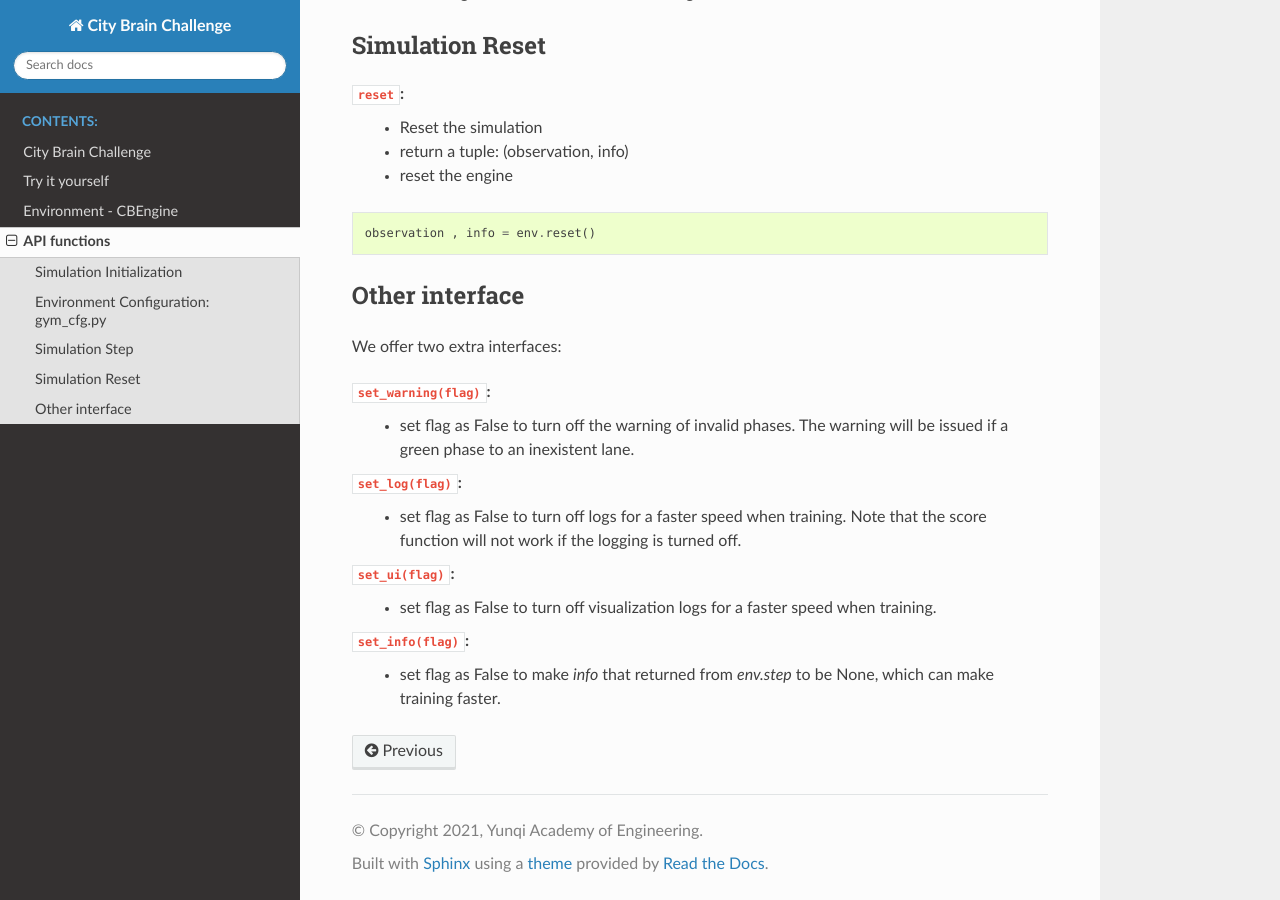
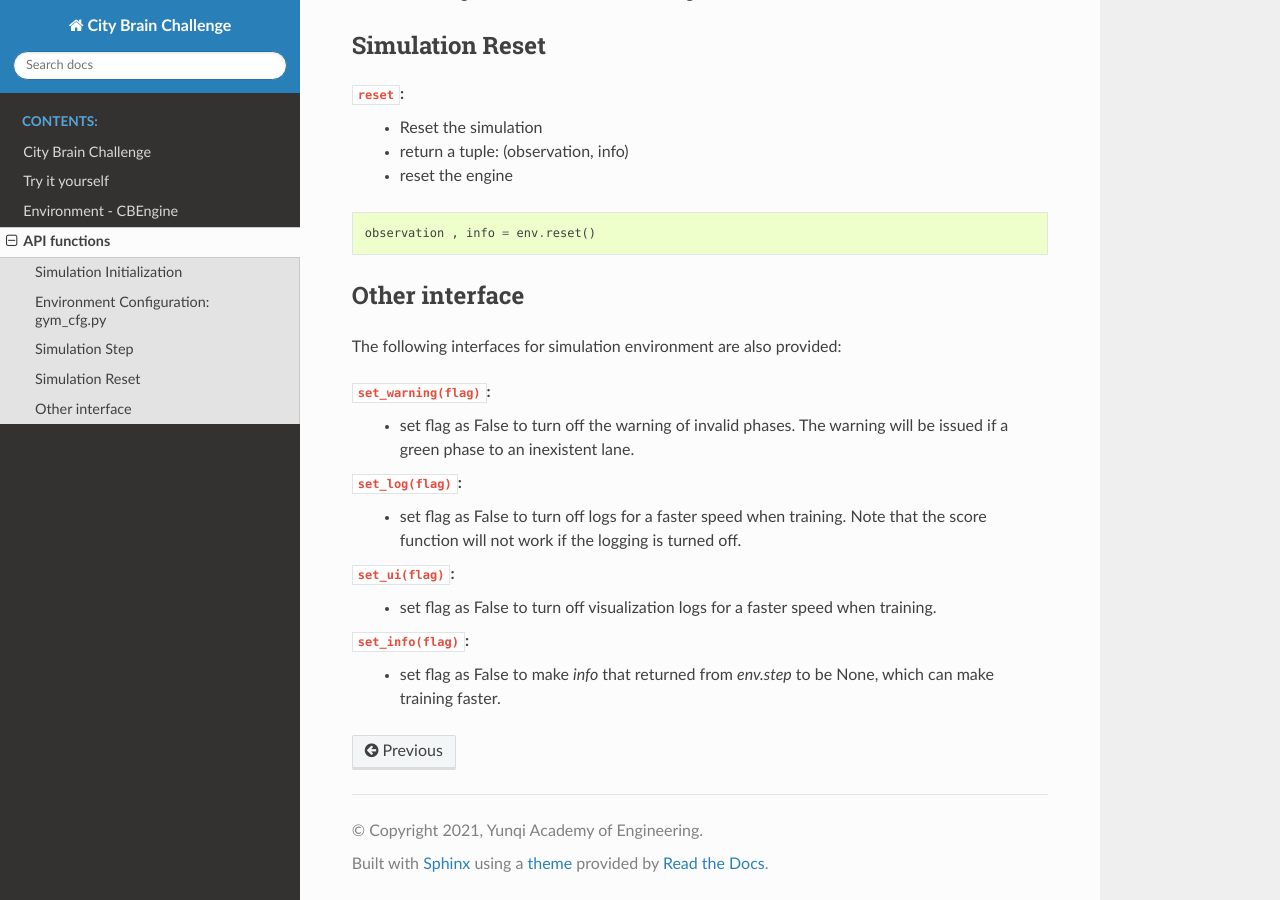
Before and after one commit to CityBrainChallenge/KDDCup2021-CityBrainChallenge, a Sphinx documentation site: the page built from docs/APIs.rst, in a window 1280 px wide and 900 px high, scrolled down 4397 px. Built offline with Sphinx 7.4.7 and the Read the Docs theme 2.0.0, drawn with Linux system fonts in a browser that asks for light colours.

Commit message:
Update APIs.rst

```diff
--- a/docs/APIs.rst
+++ b/docs/APIs.rst
@@ -222,7 +222,7 @@ Simulation Reset
 Other interface
 ==================
 
-We offer two extra interfaces:
+The following interfaces for simulation environment are also provided:
 
 ``set_warning(flag)``:
     - set flag as False to turn off the warning of invalid phases. The warning will be issued if a green phase to an inexistent lane.
```
